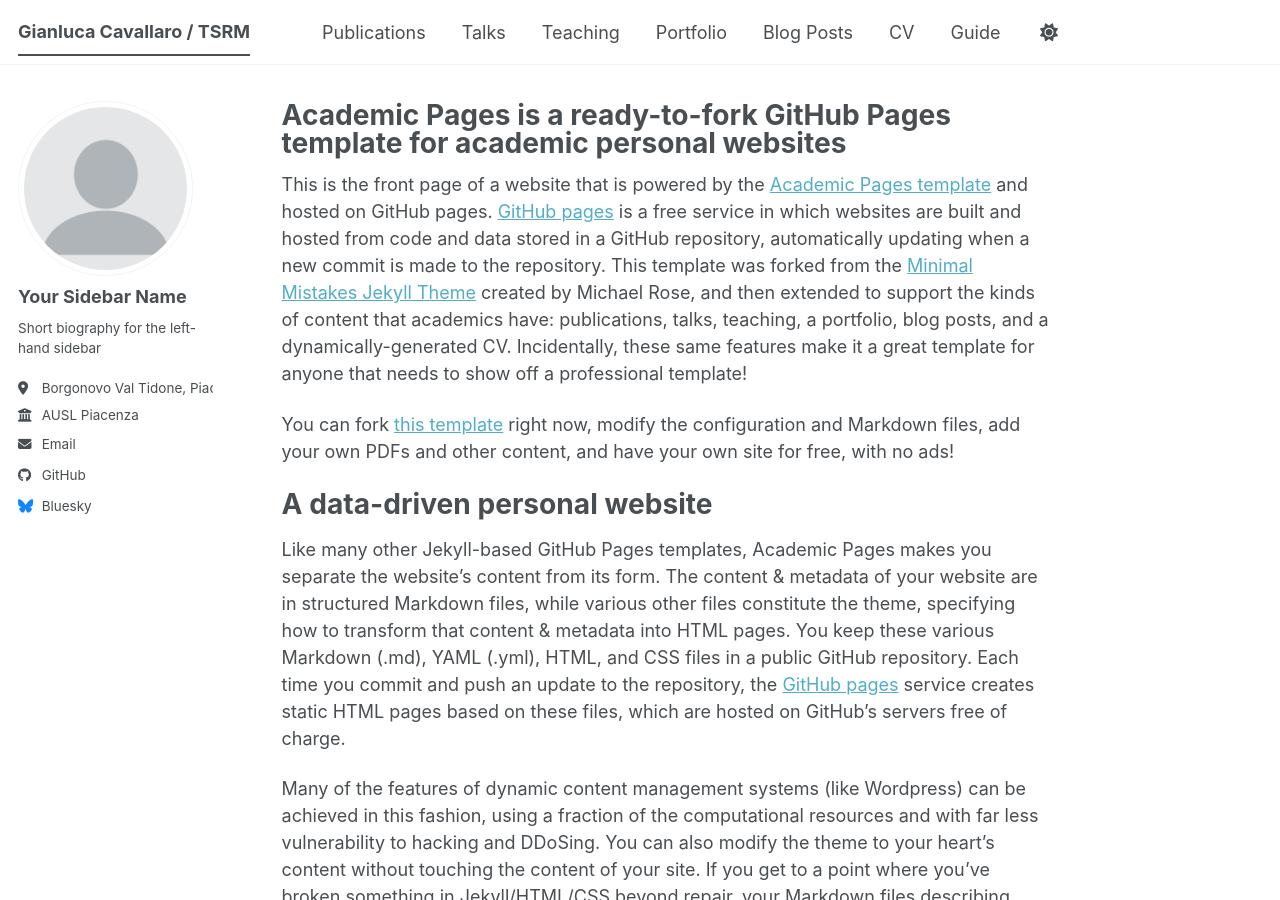
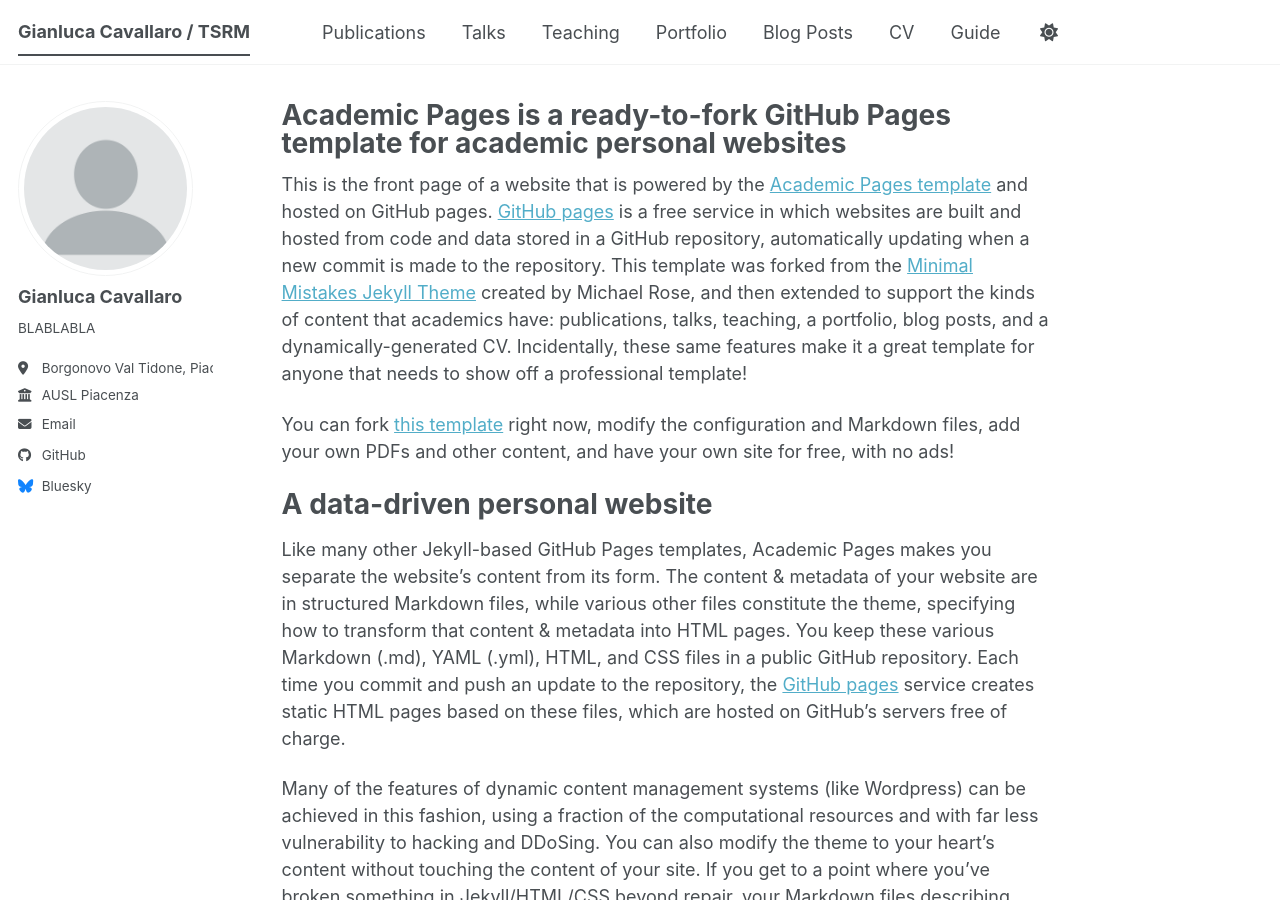
Before and after one commit to locandier3/locandier3, a Jekyll site: the page built from _pages/about.md, in a window 1280 px wide and 900 px high. Built offline with Jekyll 4.4.1, drawn with Linux system fonts in a browser that asks for light colours; a script bundle is joined from its source files by our own code; library files that are not in the unit come from our copies.

Commit message:
Update _config.yml
Test

```diff
--- a/_config.yml
+++ b/_config.yml
@@ -24,9 +24,9 @@
 author:
   # Biographic information
   avatar           : "profile.png"
-  name             : "Your Sidebar Name"
+  name             : "Gianluca Cavallaro"
   pronouns         : # example: "she/her"
-  bio              : "Short biography for the left-hand sidebar"
+  bio              : "BLABLABLA"
   location         : "Borgonovo Val Tidone, Piacenza"
   employer         : "AUSL Piacenza"
   uri              : # URL
```
